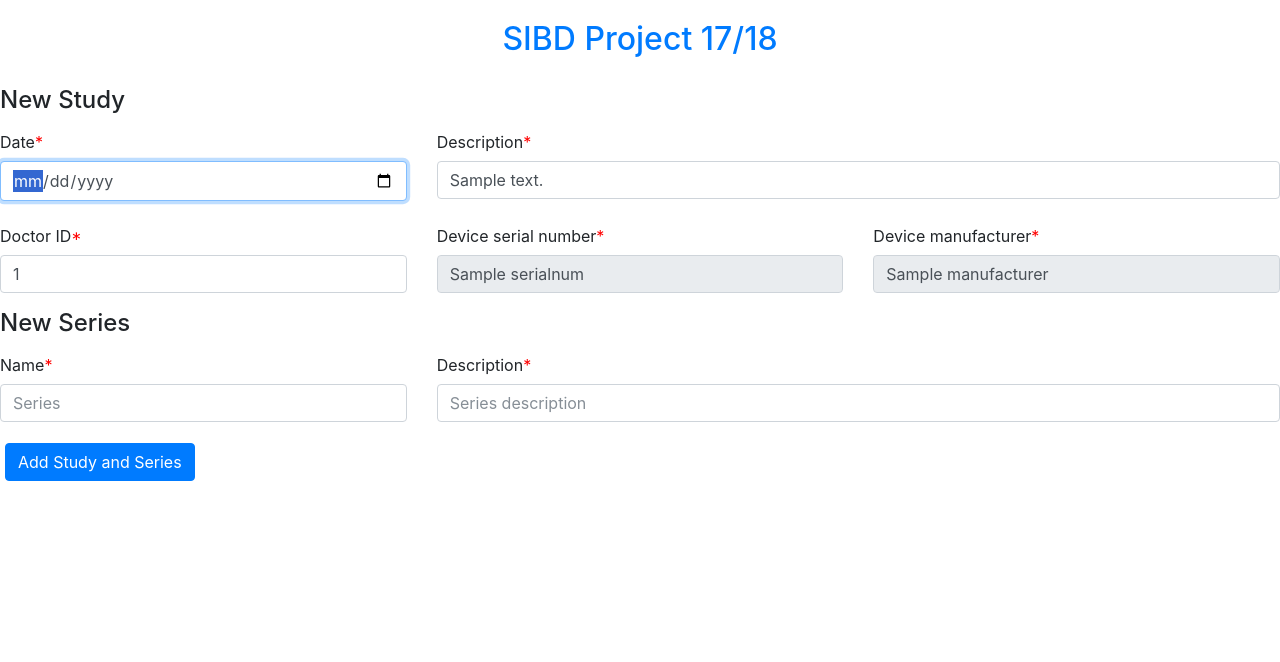
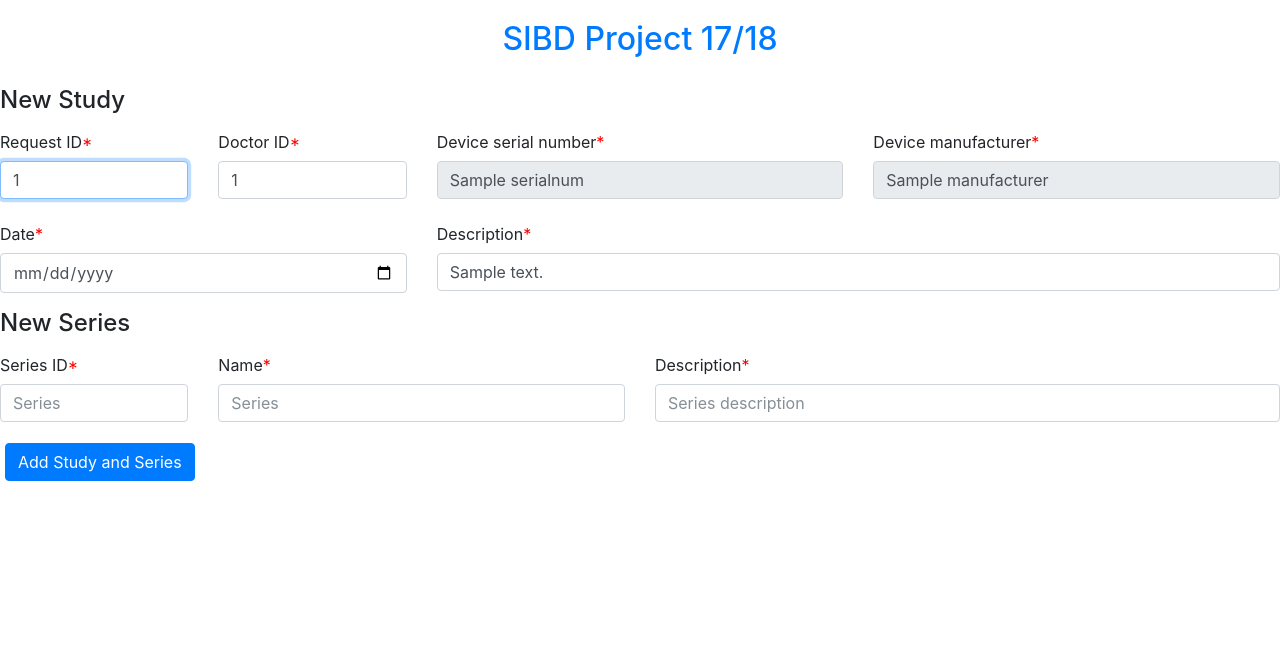
Before and after one commit to jsbruglie/sibd, a PHP site: template delivery3/templates/add_study_form.php in a window 1280 px wide. Shown: the top 662 px of the page. Run offline with PHP 8.4, Linux system fonts and the light colour scheme; the template is opened without the code that fills it: most values are stand-ins (such as "Sample title", 1, 10 or a date in 2020); some libraries are stand-ins or nearby versions.

Commit message:
add study and series insert structure

```diff
--- a/delivery3/templates/add_study_form.php
+++ b/delivery3/templates/add_study_form.php
@@ -1,33 +1,19 @@
 <form action="study.php" method="post">
     <h4>New Study</h4>
     <div class="form-group required row">
-        <div class="col-sm-4">
-            <label class="col-form-label" for="name">Date</label>
-            <input class="form-control" autofocus name="date" placeholder= "Study date" type="date"
+        <div class="col-sm-2">
+            <label class="col-form-label" for="name">Request ID</label>
+            <input class="form-control" autofocus name="request_number" placeholder= "Request ID" type="text"
                 <?php
-                    if (isset($_POST['date'])) echo 'value="' . $_POST['date'] . '"';
-                    else if (isset($date)) echo 'value="' . $date . '"';
+                    if (isset($_POST['request_number'])) echo 'value="' . $_POST['request_number'] . '"';
+                    else if (isset($request_number)) echo 'value="' . $request_number . '"';
                 ?>
             />
-            <?php if (isset($date_err)): ?>
-            <span class="alert text-danger" role="alert"><?php echo $date_err;?>
+            <?php if (isset($request_number_err)): ?>
+            <span class="alert text-danger" role="alert"><?php echo $request_number_err;?>
             <?php endif ?></span>
         </div>
-        <div class="col">
-            <label class="col-form-label" for="description">Description</label>
-            <input class="form-control" name="description" placeholder="Study description" type="text"
-                <?php
-                    if (isset($_POST['description'])) echo 'value="' . $_POST['description'] . '"';
-                    else if (isset($description)) echo 'value="' . $description . '"';
-                ?>
-            />
-            <?php if (isset($description_err)): ?>
-            <span class="alert text-danger" role="alert"><?php echo $description_err;?>
-            <?php endif ?></span>
-        </div>
-    </div>
-    <div class="form-group required row">
-        <div class="col sm-4">
+        <div class="col-sm-2">
             <label class="col-form-label" for="doctor_id">Doctor ID</label>
             <input class="form-control" name="doctor_id" placeholder="Doctor" type="text"
                 <?php
@@ -64,9 +50,44 @@
             <?php endif ?></span>
         </div>
     </div>
+    <div class="form-group required row">
+         <div class="col-sm-4">
+            <label class="col-form-label" for="name">Date</label>
+            <input class="form-control" name="date" placeholder= "Study date" type="date"
+                <?php
+                    if (isset($_POST['date'])) echo 'value="' . $_POST['date'] . '"';
+                    else if (isset($date)) echo 'value="' . $date . '"';
+                ?>
+            />
+            <?php if (isset($date_err)): ?>
+            <span class="alert text-danger" role="alert"><?php echo $date_err;?>
+            <?php endif ?></span>
+        </div>
+        <div class="col">
+            <label class="col-form-label" for="description">Description</label>
+            <input class="form-control" name="description" placeholder="Study description" type="text"
+                <?php
+                    if (isset($_POST['description'])) echo 'value="' . $_POST['description'] . '"';
+                    else if (isset($description)) echo 'value="' . $description . '"';
+                ?>
+            />
+            <?php if (isset($description_err)): ?>
+            <span class="alert text-danger" role="alert"><?php echo $description_err;?>
+            <?php endif ?></span>
+        </div>
+    </div>
 
     <h4>New Series</h4>
     <div class="form-group required row">
+        <div class="col-sm-2">
+            <label class="col-form-label" for="series_id">Series ID</label>
+            <input class="form-control" name="series_id" placeholder= "Series" type="text"
+                <?php if (isset($_POST['series_id'])) echo 'value="' . $_POST['series_id'] . '"'; ?>
+            />
+            <?php if (isset($series_id_err)): ?>
+            <span class="alert text-danger" role="alert"><?php echo $series_id_err;?>
+            <?php endif ?></span>
+        </div>
         <div class="col-sm-4">
             <label class="col-form-label" for="series_name">Name</label>
             <input class="form-control" name="series_name" placeholder= "Series" type="text"
```
Also changed, not shown: delivery3/html/study.php (+24 -9 lines).
